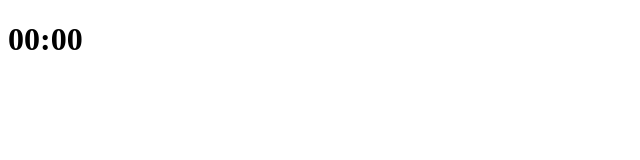
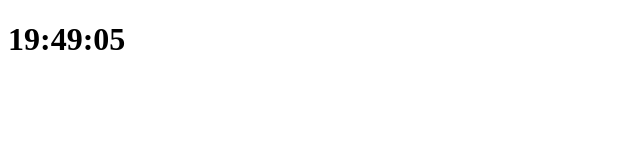
Before and after one commit to JennyOh1004/Clock-webapp, a plain HTML site: page index.html in a window 1280 px wide. Shown: the whole page, without its empty margins (0-640 px from the left). Drawn offline with Linux system fonts and the light colour scheme.

Commit message:
Updated clock js file

```diff
--- a/clock.js
+++ b/clock.js
@@ -3,8 +3,17 @@ const clockTitle = clockContainer.querySelector("h1");
 
 function getTime() {
   const date = new Date();
+  const minutes = date.getMinutes();
+  const hours = date.getHours();
+  const seconds = date.getSeconds();
+  clockTitle.innerText = `${hours < 10 ? `0${hours}` : hours}:${
+    minutes < 10 ? `0${minutes}` : minutes
+  }:${seconds < 10 ? `0${seconds}` : seconds}`;
 }
 
-function init() {}
+function init() {
+  getTime();
+  setInterval(getTime, 1000);
+}
 
 init();
--- a/index.html
+++ b/index.html
@@ -5,11 +5,13 @@
     <meta name="viewport" content="width=device-width, initial-scale=1.0" />
     <meta http-equiv="X-UA-Compatible" content="ie=edge" />
     <link rel="stylesheet" href="index.css" />
-    <title>Document</title>
+    <title>Clock</title>
   </head>
   <body>
-    <div class="js-clock"></div>
-    <h1 class="js-title">00:00</h1>
+    <div class="js-clock">
+      <h1>00:00:00</h1>
+    </div>
+
     <script src="clock.js"></script>
   </body>
 </html>
```
